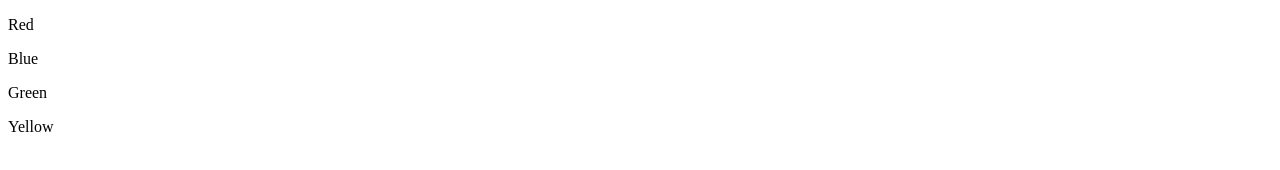
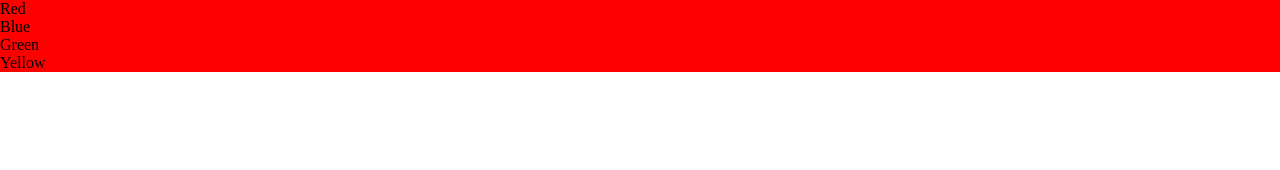
Before and after one commit to sedwards19/p2-edwards_sydney, a website: page index.html in a window 1280 px wide. Drawn offline with nearby package versions, Linux system fonts and the light colour scheme.

Commit message:
Add black class to all files

```diff
--- a/index.html
+++ b/index.html
@@ -8,19 +8,19 @@
 </head>
 
 	<body>
-		<section>
+		<section class="black">
         	<p>Red</p>
    		 </section>
 
-   		 <section>
+   		 <section class="black">
         	<p>Blue</p>
    		 </section>
 
-   		 <section>
+   		 <section class="black">
         	<p>Green</p>
    		 </section>
 
-   		 <section>
+   		 <section class="black">
         	<p>Yellow</p>
    		 </section>
 
--- a/lib/main.js
+++ b/lib/main.js
@@ -7,7 +7,7 @@ function wrapper() {
   var _this = this;
 
   var changColor = function changColor() {
-    section.classList.toggle('blue');
+    section.classList.toggle('black');
   };
 
   var loopThrough = function loopThrough() {
--- a/main.css
+++ b/main.css
@@ -0,0 +1,7 @@
+* {
+	margin: 0;
+}
+.black {
+	background-color: red;
+	transition: all 1s;
+}
--- a/src/main.js
+++ b/src/main.js
@@ -4,7 +4,7 @@ const section = document.querySelector('p');
 function wrapper() {
 
   const changColor = () => {
-  	section.classList.toggle('blue');
+  	section.classList.toggle('black');
   };
 
   const loopThrough = () => {
```
